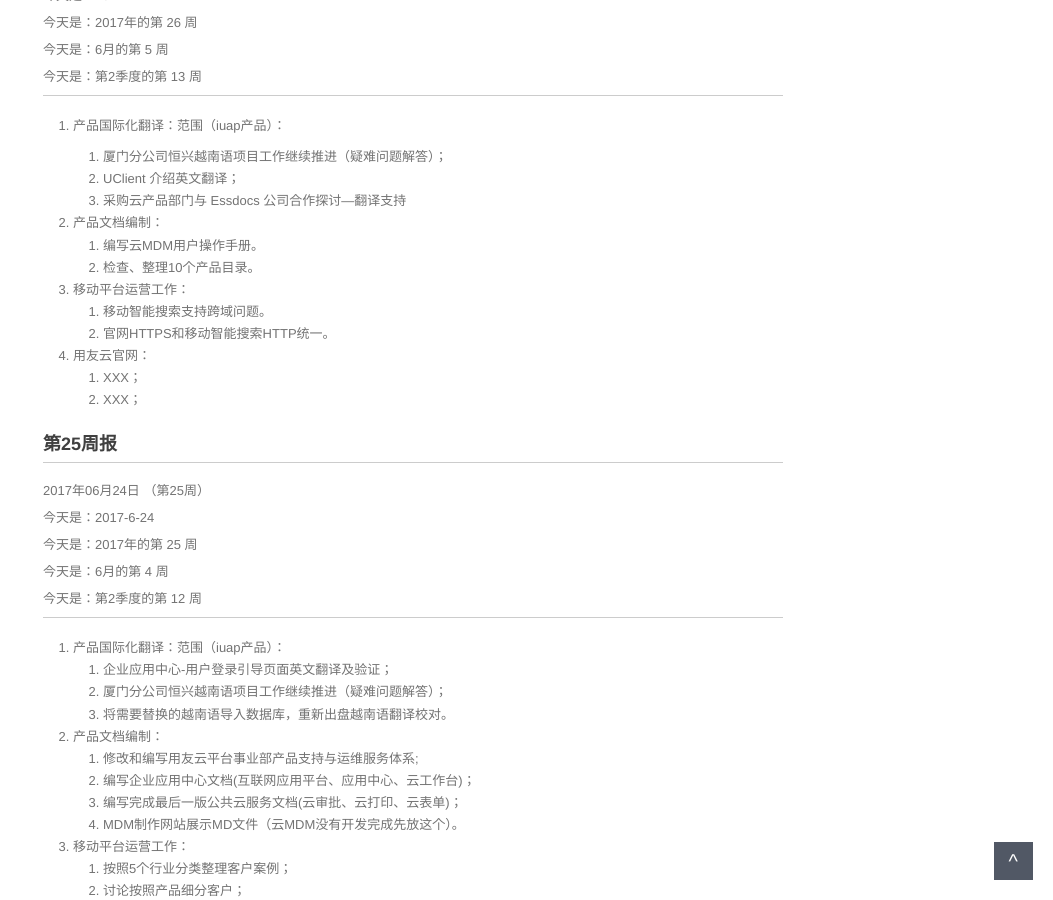
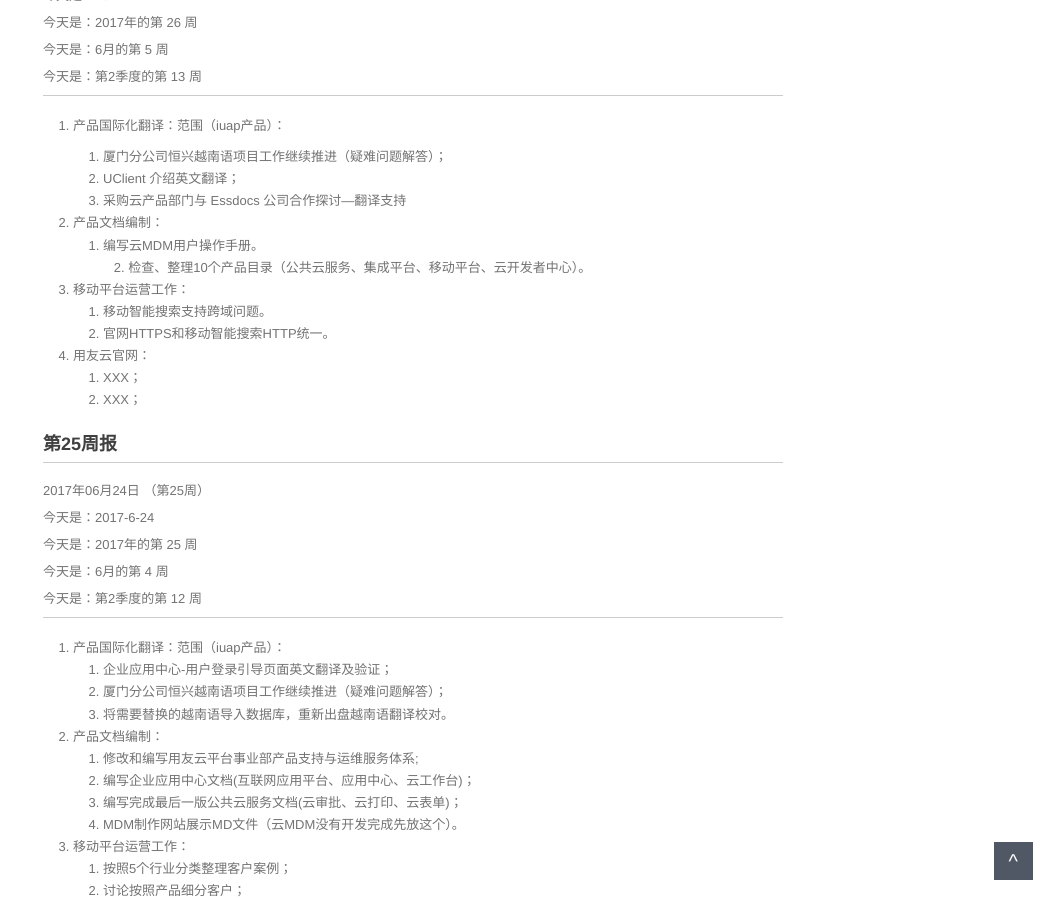
Before and after one commit to walllFlower/blog, a Jekyll site: the page built from _posts/2017-06-22-day_report_cxz.md, in a window 1280 px wide and 900 px high, scrolled down 421 px. Shown: the whole window, without its empty margins (227-1280 px from the left). Built offline with Jekyll 4.4.1, drawn with Linux system fonts in a browser that asks for light colours; comment, search, counter and statistics services are not loaded.

Commit message:
Update 2017-06-22-day_report_cxz.md

```diff
--- a/_posts/2017-06-22-day_report_cxz.md
+++ b/_posts/2017-06-22-day_report_cxz.md
@@ -31,7 +31,7 @@ categories: 日报 第25周
 2. 产品文档编制：
 
     1. 编写云MDM用户操作手册。
-    2. 检查、整理10个产品目录。
+    2. 检查、整理10个产品目录（公共云服务、集成平台、移动平台、云开发者中心）。
 3. 移动平台运营工作：
     1. 移动智能搜索支持跨域问题。
     2. 官网HTTPS和移动智能搜索HTTP统一。
```
